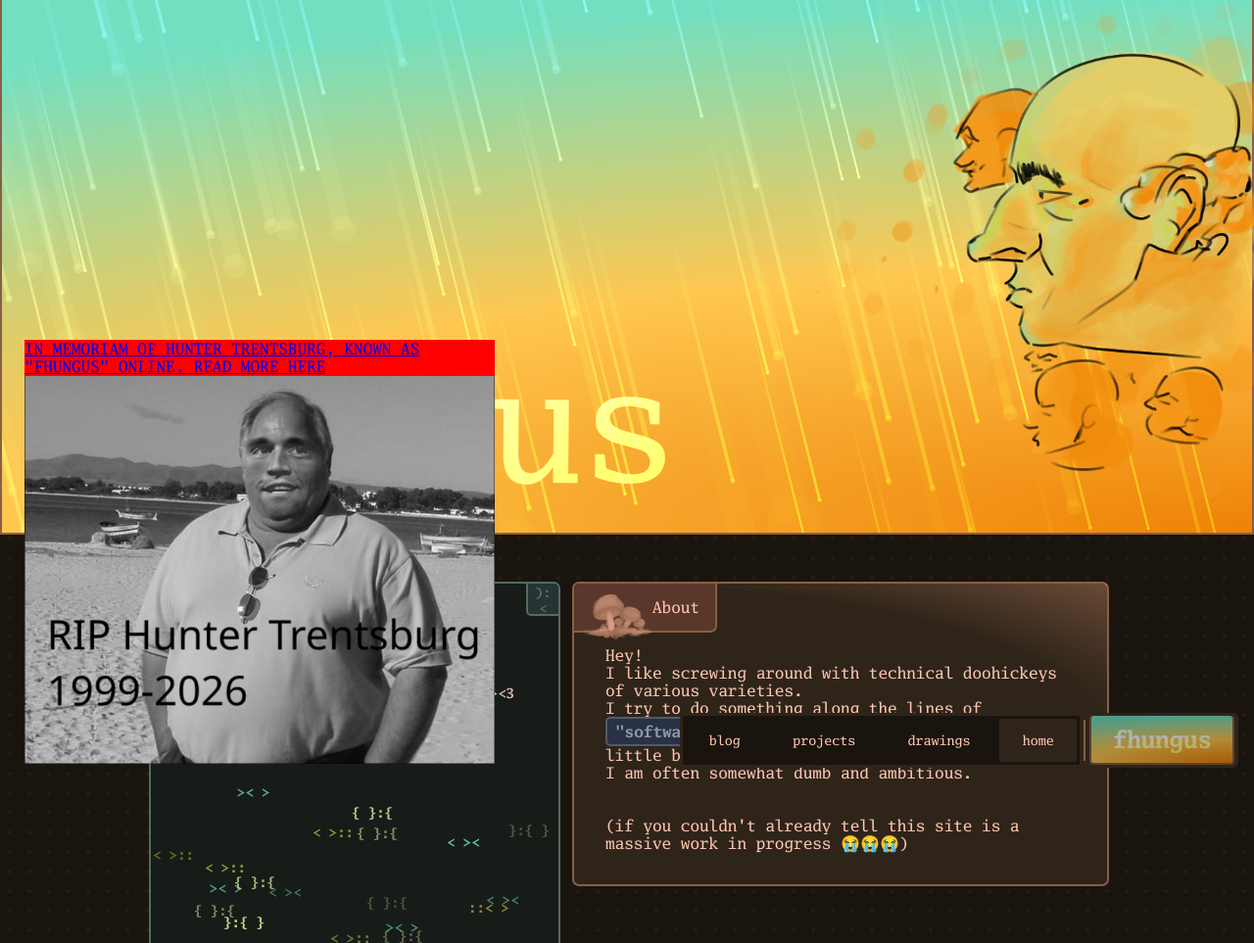
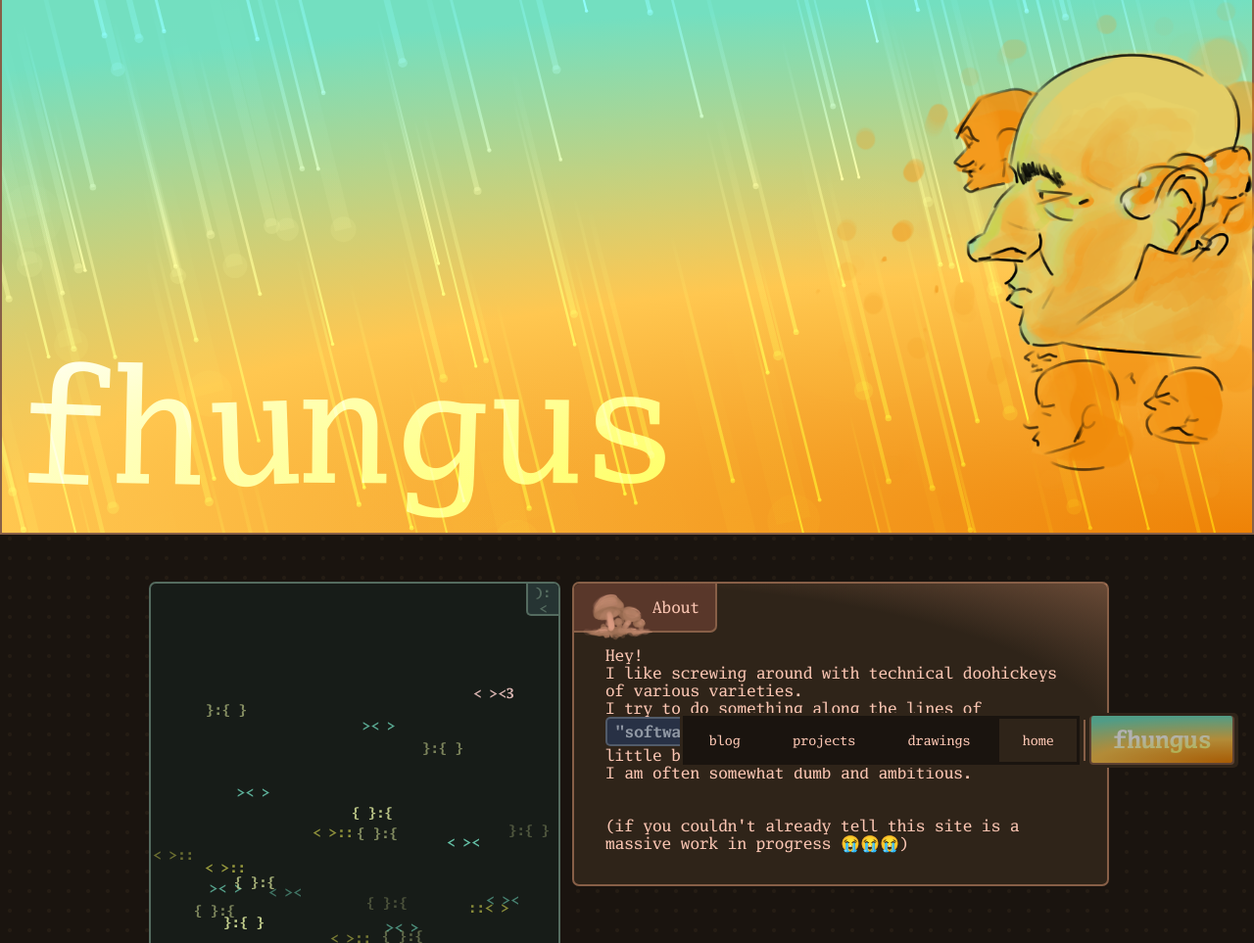
Before and after one commit to fhungus/fhungus.github.io, an Astro site: page / in a window 1280 px wide. Shown: the top 963 px of the page at 98% size. Built offline with nearby package versions, Linux system fonts and the light colour scheme; Astro itself is replaced by a stand-in of ours.

Commit message:
whatever sweep hunter under the rug bros dead

```diff
--- a/src/layouts/Layout.astro
+++ b/src/layouts/Layout.astro
@@ -43,23 +43,21 @@ import Bar from "../components/Bar.svelte";
 
         <Bar client:only="svelte" />
 
-        <div class="sad">
-            <!--
+        <!-- <div class="sad">
                 THEY KILLED CHARLIE KIRK!!!
-            -->
+
         <a href="https://x.com/fhungonical/status/2039370394553950377">
-                IN MEMORIAM OF HUNTER TRENTSBURG, KNOWN AS "FHUNGUS" ONLINE.
-                READ MORE HERE
+            IN MEMORIAM OF HUNTER TRENTSBURG, KNOWN AS "FHUNGUS" ONLINE. READ
+            MORE HERE
         </a>
         <img src="/images/MEMORIAM.png" />
-        </div>
+    </body> -->
 
         <slot />
 
         <div class="evilassfooterspacer"></div>
         <footer>hello this is the footer we're footing it</footer>
     </body>
-</html>
 
     <style is:global>
         @font-face {
@@ -189,3 +187,4 @@ import Bar from "../components/Bar.svelte";
         @media (width <= 80rem) {
         }
     </style>
+</html>
```
Lines whose indentation alone changed are shown as unchanged.
